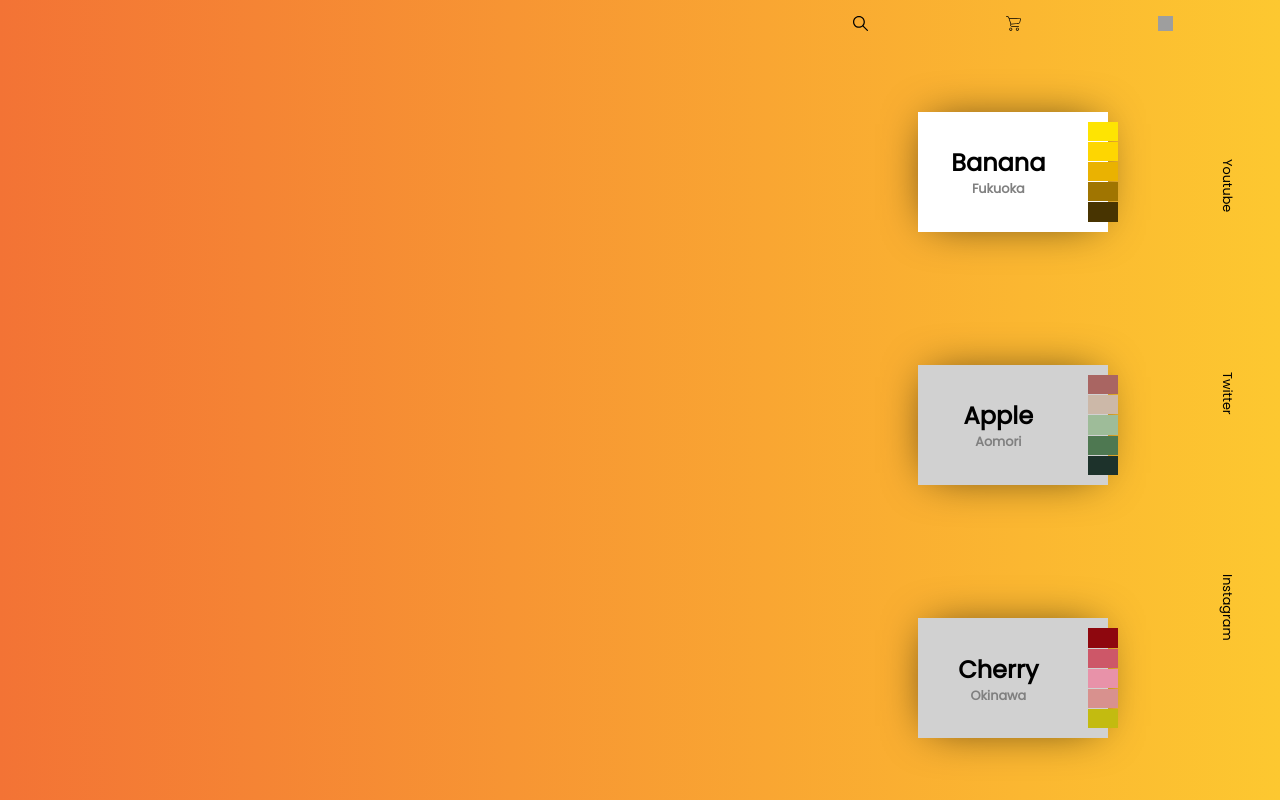
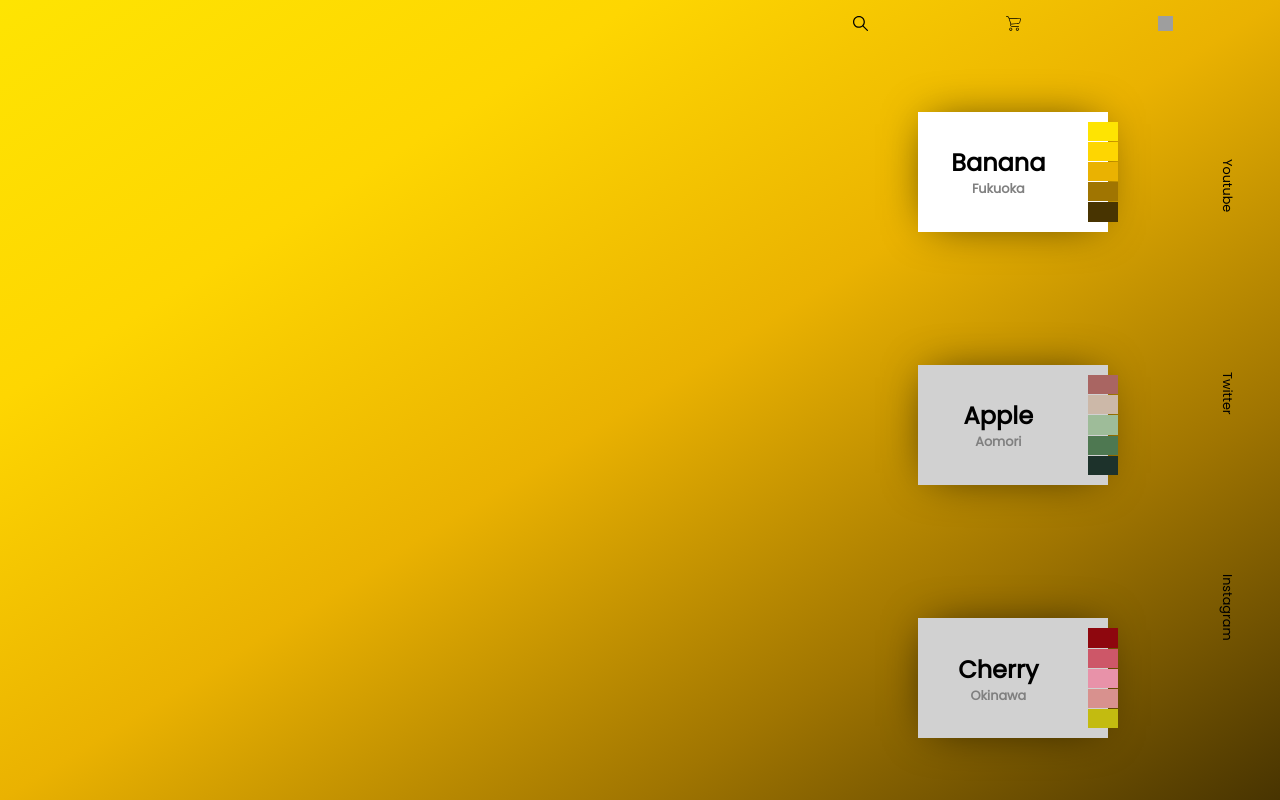
Before and after one commit to TERADA-DANTE/LPs, a React (Create React App) app in the folder fruity/: page / in a window 1280 px wide. Built offline with nearby package versions, Linux system fonts and the light colour scheme; grey boxes are pictures that could not be loaded.

Commit message:
Complete background css

```diff
--- a/fruity/src/App.js
+++ b/fruity/src/App.js
@@ -1,8 +1,8 @@
-import { useState } from 'react'
+import { useState, useEffect } from 'react'
 import './styles/App.css'
 import Gallery from './components/Gallery'
 import Cart from './components/Cart'
-
+import Background from './components/Background'
 // import files
 const fruits = [
   {
@@ -39,10 +39,12 @@ const fruits = [
     ]
   }
 ]
+
 function App() {
   const [index, setIndex] = useState(0)
   return (
     <div className="App">
+      <Background props={[fruits, index]} />
       <Gallery props={[fruits, index]} />
       <Cart props={[fruits, index, setIndex]} />
     </div>
--- /dev/null
+++ b/fruity/src/components/Background.js
@@ -0,0 +1,22 @@
+import { Fragment } from "react";
+
+function Background({ props }) {
+    const [fruits, index] = props
+
+    return <Fragment>
+        {fruits.map((fruit, i) => {
+            const style = {
+                position: 'absolute',
+                width: '100vw',
+                height: '100vh',
+                backgroundImage: `linear-gradient(to right bottom, ${fruit.colors.join(',')})`,
+                opacity: i === index ? 1 : 0,
+                transition: '1s linear',
+                zIndex: -1
+            }
+            return <div className={`s`} style={style} key={i} />
+        })}
+    </Fragment>
+}
+
+export default Background
--- a/fruity/src/styles/App.css
+++ b/fruity/src/styles/App.css
@@ -4,8 +4,6 @@
     /* max-width: '1920px';
     max-height: '1080px'; */
     grid-template-columns: 8fr 4fr;
-    background: #FDC830;  /* fallback for old browsers */
-    background: -webkit-linear-gradient(to right, #F37335, #FDC830);  /* Chrome 10-25, Safari 5.1-6 */
-    background: linear-gradient(to right, #F37335, #FDC830); /* W3C, IE 10+/ Edge, Firefox 16+, Chrome 26+, Opera 12+, Safari 7+ */
+    transition: 1s linear;
 
 }
--- a/fruity/src/styles/Card.css
+++ b/fruity/src/styles/Card.css
@@ -9,6 +9,7 @@
     box-shadow: 0px 0px 46px -12px rgba(0,0,0,0.75);
     padding: 10px 5px 10px 5px;
     transition: 0.5s linear;
+    cursor: pointer;
 }
 .Card-active{
     background-color: white;
```
